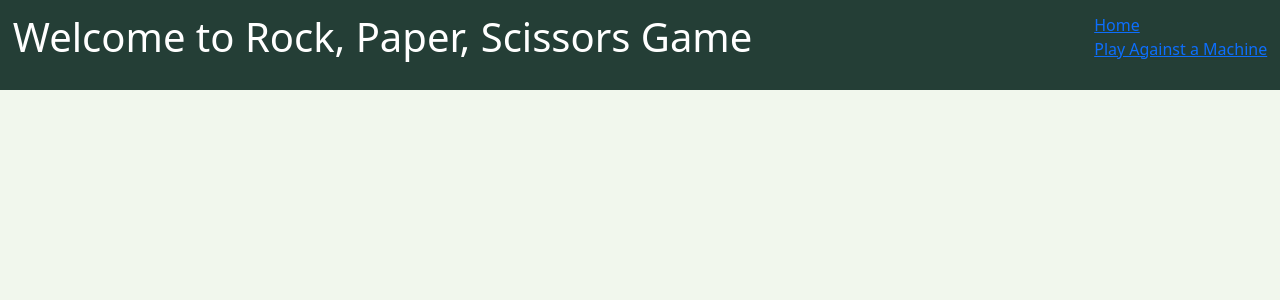
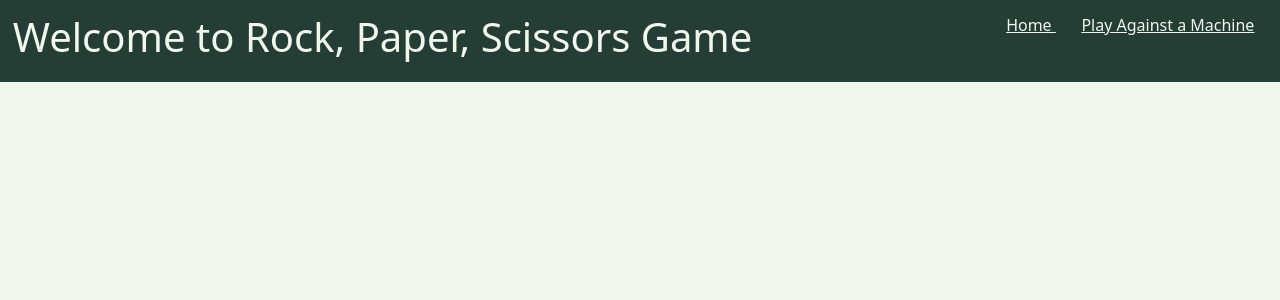
Before and after one commit to sandramolina/wk3_weekend_homework, a Flask app: template templates/base.html in a window 1280 px wide. Shown: the top 300 px of the page. Run offline with Flask 2, Linux system fonts and the light colour scheme; the template is opened without the code that fills it, so the values that code supplies are empty.

Commit message:
adds colors

```diff
--- a/static/main.css
+++ b/static/main.css
@@ -29,10 +29,20 @@ main {
 
 header {
     background-color: #243E36;
-    color: white;
+    color: #F1F7ED;
     display: flex;
     justify-content: space-between;
     padding: 1vw;
+}
+
+li {
+    display: inline;
+    padding: 1vw;
+    color: #F1F7ED;
+}
+
+a {
+    color: #F1F7ED;;
 }
 
 #nav-list {
```
